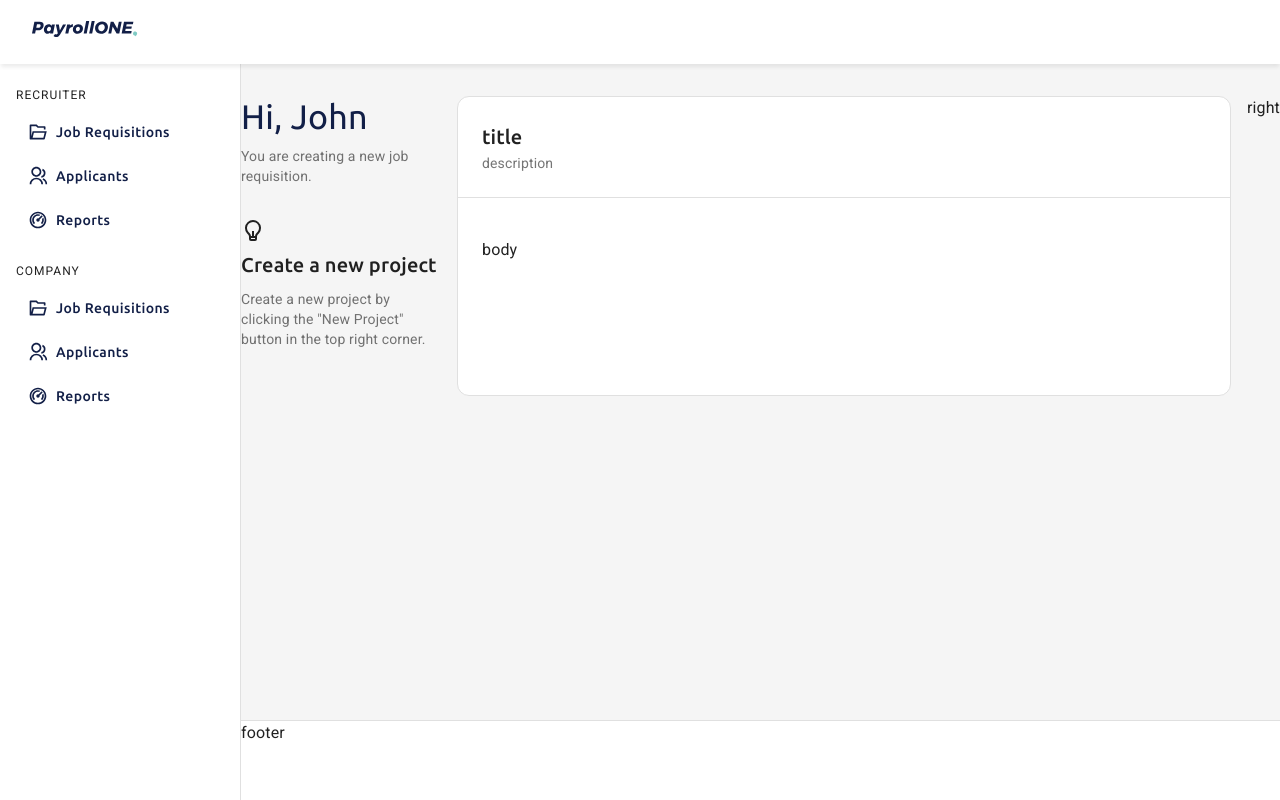
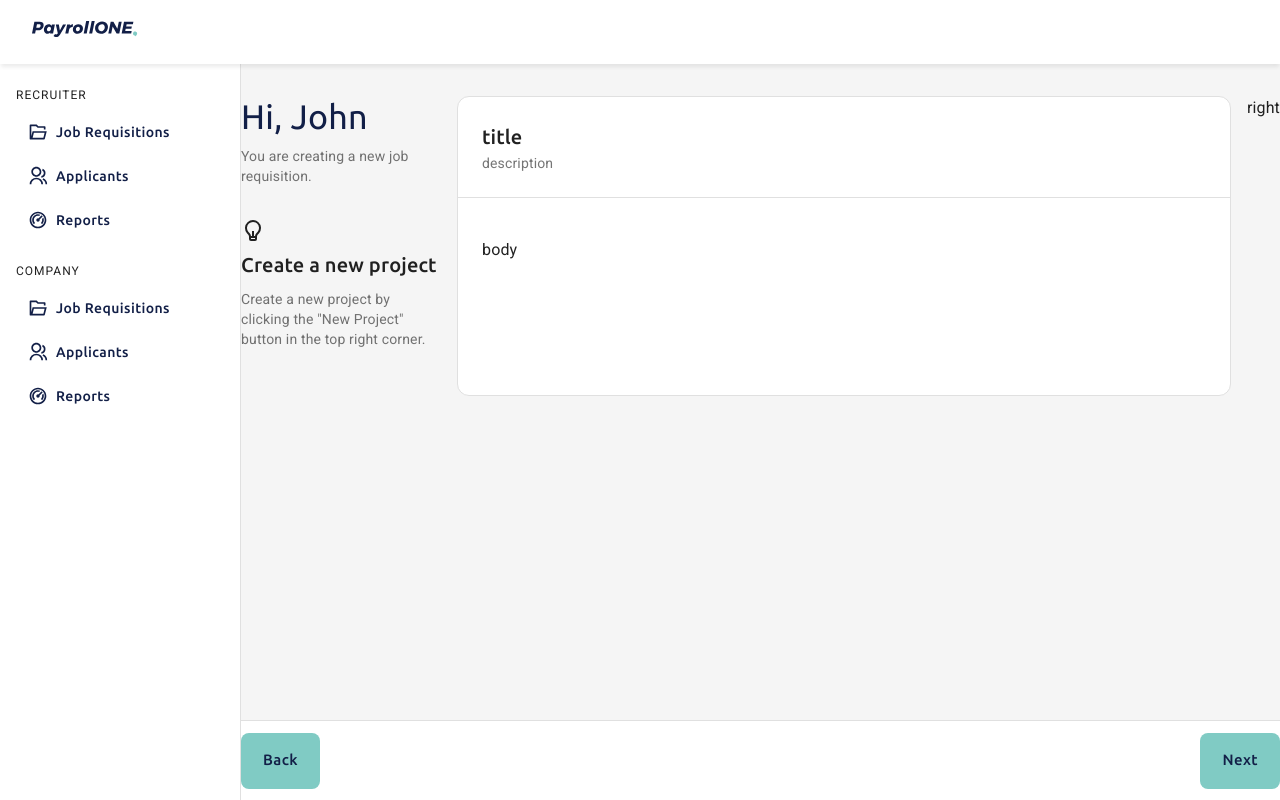
Before and after one commit to raphaeljoer/boilerplate-material-ui, a React (Create React App) app: page /wizard in a window 1280 px wide. Built offline with nearby package versions, Linux system fonts and the light colour scheme.

Commit message:
Implemented Footer

```diff
--- /dev/null
+++ b/src/views/Wizard/components/WizardCreate/components/Footer/index.tsx
@@ -0,0 +1,38 @@
+//material-ui
+import { Box, Button, Theme } from '@mui/material';
+import { SxProps } from '@mui/system';
+//resources
+import React from 'react';
+//styles
+import * as styles from './styles';
+
+type Props = {
+  sx?: SxProps<Theme>;
+  onNext?: () => void;
+  onPrev?: () => void;
+};
+
+export function Footer({ onNext, onPrev, sx }: Props) {
+  return (
+    <Box sx={{ ...styles.container, ...sx }}>
+      <Box sx={styles.content}>
+        <Button
+          variant="contained"
+          size="large"
+          color="secondary"
+          onClick={onPrev}
+        >
+          Back
+        </Button>
+        <Button
+          variant="contained"
+          size="large"
+          color="secondary"
+          onClick={onNext}
+        >
+          Next
+        </Button>
+      </Box>
+    </Box>
+  );
+}
--- /dev/null
+++ b/src/views/Wizard/components/WizardCreate/components/Footer/styles.ts
@@ -0,0 +1,19 @@
+import { Theme } from '@mui/material';
+import { SxProps } from '@mui/system';
+
+export const container: SxProps<Theme> = {
+  gridArea: 'footer',
+  borderTop: 1,
+  borderColor: 'grey.300',
+  bgcolor: 'background.paper'
+};
+
+export const content: SxProps<Theme> = {
+  display: 'flex',
+  alignItems: 'center',
+  justifyContent: 'space-between',
+  width: '100%',
+  height: '100%',
+  mx: 'auto',
+  maxWidth: (theme) => theme.breakpoints.values.lg
+};
--- a/src/views/Wizard/components/WizardCreate/components/index.ts
+++ b/src/views/Wizard/components/WizardCreate/components/index.ts
@@ -1,3 +1,4 @@
 export * from './Section';
 export * from './Welcome';
 export * from './Tip';
+export * from './Footer';
--- a/src/views/Wizard/components/WizardCreate/index.tsx
+++ b/src/views/Wizard/components/WizardCreate/index.tsx
@@ -4,7 +4,7 @@ import { SxProps } from '@mui/system';
 //resources
 import React from 'react';
 //core-components
-import { Section, Tip, Welcome } from './components';
+import { Section, Tip, Welcome, Footer } from './components';
 //styles
 import * as styles from './styles';
 //types
@@ -32,7 +32,7 @@ export function WizardCreate({ tips, sx }: Props) {
           <Box sx={styles.content.right}>right</Box>
         </Grid>
       </Box>
-      <Box sx={styles.footer}>footer</Box>
+      <Footer />
     </Grid>
   );
 }
--- a/src/views/Wizard/components/WizardCreate/styles.ts
+++ b/src/views/Wizard/components/WizardCreate/styles.ts
@@ -18,13 +18,6 @@ export const main: SxProps<Theme> = {
   overflow: 'scroll',
   maxWidth: (theme) => theme.breakpoints.values.lg,
   mx: 'auto'
-};
-
-export const footer: SxProps<Theme> = {
-  gridArea: 'footer',
-  borderTop: 1,
-  borderColor: 'grey.300',
-  bgcolor: 'background.paper'
 };
 
 export namespace content {
```
